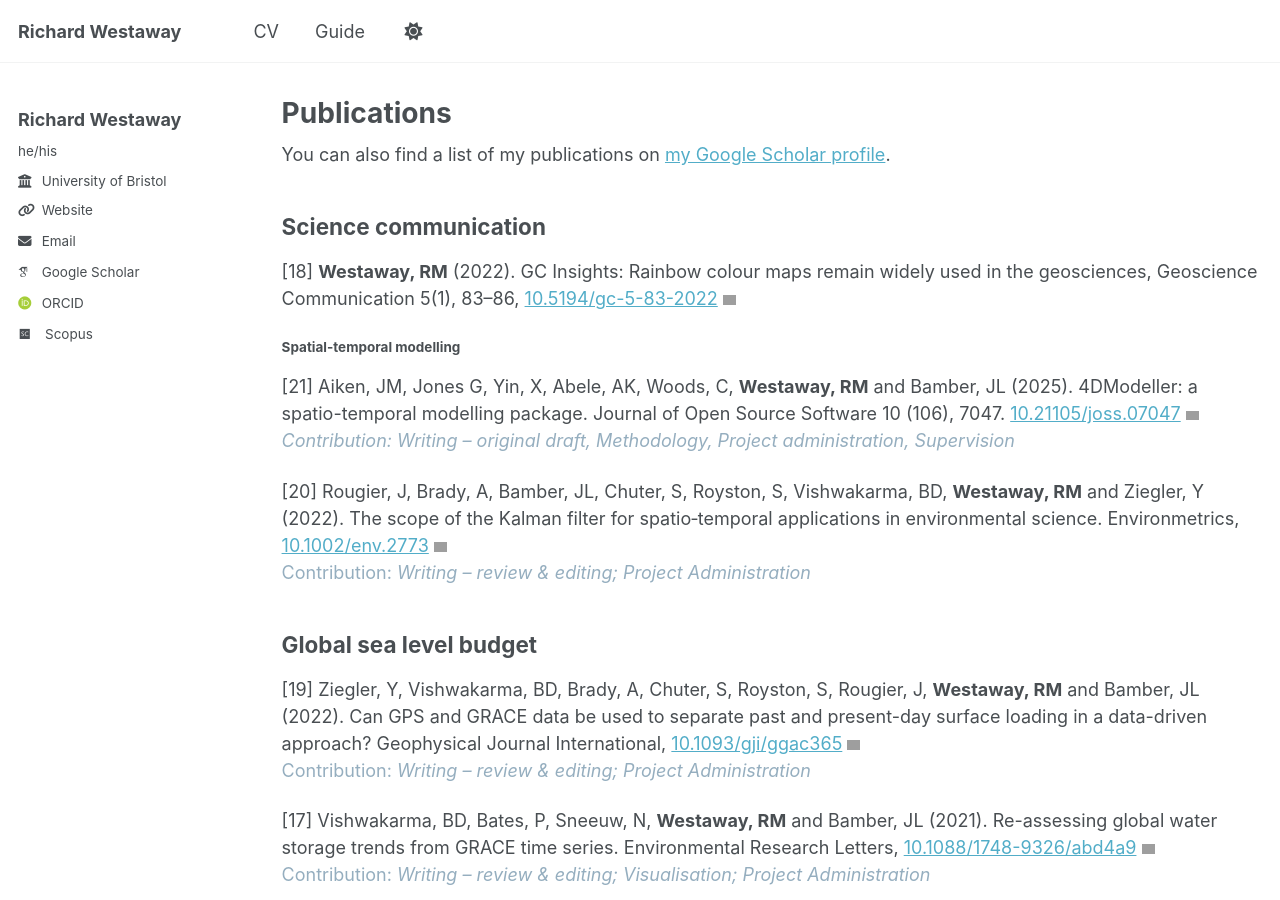
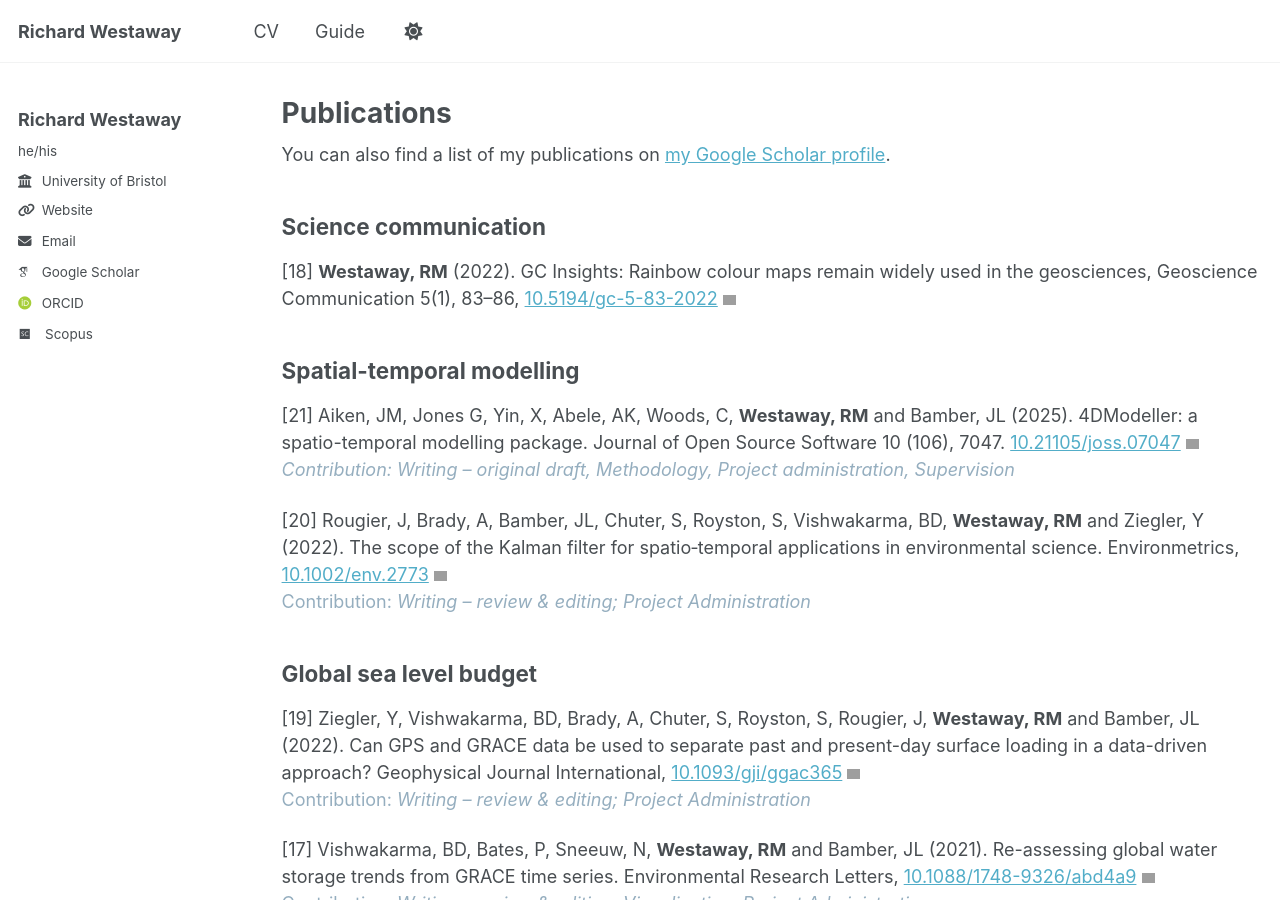
Before and after one commit to richardwestaway/richardwestaway.github.io, a Jekyll site: the page built from _pages/publications.html, in a window 1280 px wide and 900 px high. Built offline with Jekyll 4.4.1, drawn with Linux system fonts in a browser that asks for light colours; some web fonts are replaced; comment, search, counter and statistics services are not loaded; grey boxes are pictures that could not be loaded.

```diff
--- a/_pages/publications.html
+++ b/_pages/publications.html
@@ -17,7 +17,7 @@ author_profile: true
 
 <p>[18] <strong>Westaway, RM</strong> (2022). GC Insights: Rainbow colour maps remain widely used in the geosciences, Geoscience Communication 5(1), 83–86, <a href="https://doi.org/10.5194/gc-5-83-2022" target="_blank" rel="noopener">10.5194/gc-5-83-2022</a><em> <img class="alignnone  wp-image-369" src="https://richardwestaway.files.wordpress.com/2017/10/open-access-logo-200x2002.png" alt="open-access-logo-200x200" width="13" height="17" /></em><div class="altmetric-embed" style="float: right;" data-badge-popover="right" data-badge-type="donut" data-doi="10.1038/d41586-018-03794-1" data-hide-no-mentions="true"></div></p>
 
-<h4><strong>Spatial-temporal modelling</strong></h4>
+<h2><strong>Spatial-temporal modelling</strong></h2>
 
 <p>[21] Aiken, JM, Jones G, Yin, X, Abele, AK, Woods, C, <strong>Westaway, RM</strong> and Bamber, JL (2025). 4DModeller: a spatio-temporal modelling package. Journal of Open Source Software 10 (106), 7047. <a href="http://10.21105/joss.07047" target="_blank" rel="noopener">10.21105/joss.07047</a> <em><img class="alignnone  wp-image-369" src="https://richardwestaway.files.wordpress.com/2017/10/open-access-logo-200x2002.png" alt="open-access-logo-200x200" width="13" height="17" /><br /><span style="color: #95aebf;">Contribution: Writing – original draft, Methodology, Project administration, Supervision</span></em></p>
 
```
